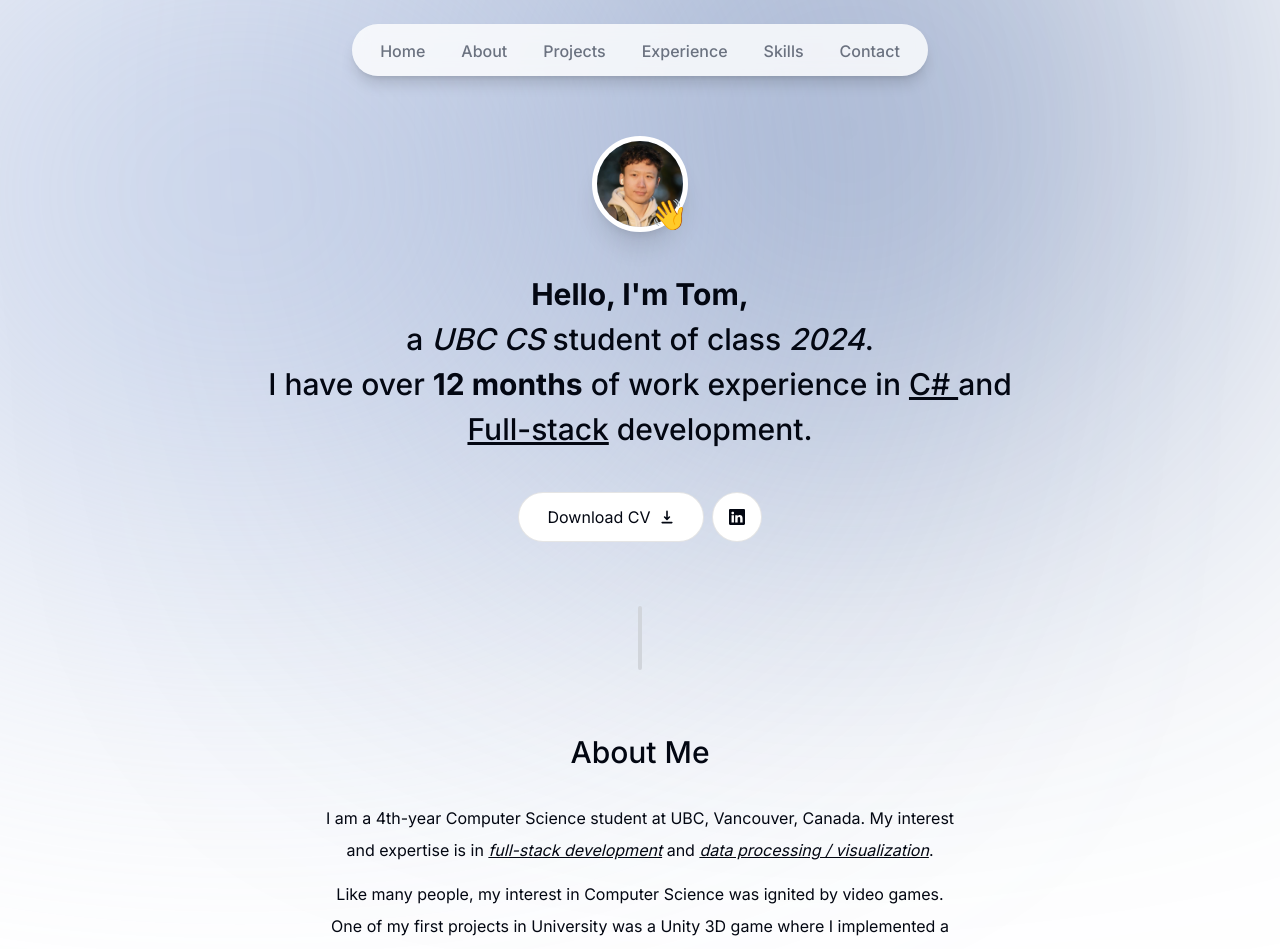
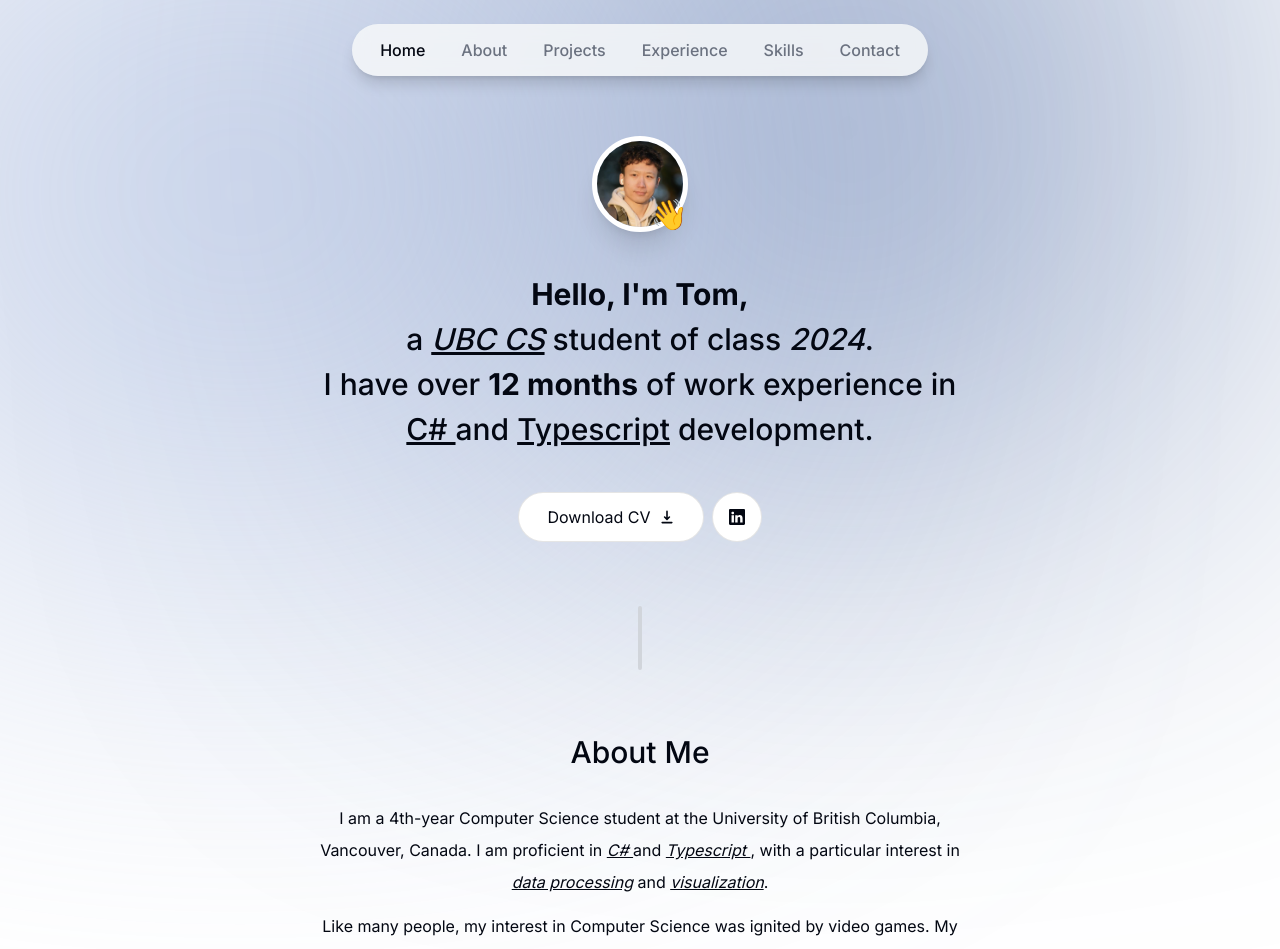
Before and after one commit to tommo217/next-portfolio-site, a Next.js app: page / in a window 1280 px wide. Shown: the top 949 px of the page. Built offline with nearby package versions, Linux system fonts and the light colour scheme.

Commit message:
Header highlight, update intro

```diff
--- a/app/layout.tsx
+++ b/app/layout.tsx
@@ -15,7 +15,7 @@ export default function RootLayout({
   children: React.ReactNode
 }) {
   return (
-    <html lang="en">
+    <html lang="en" className="!scroll-smooth">
       <body className={`${inter.className} bg-gray-10 text-gray-950 pt-10`}>
         <div className="bg-[#103783] -z-10 absolute top-[-8rem] right-[11rem] w-[32rem] h-[32rem] rounded-full blur-[15rem]"></div>
         <div className="bg-[#9bafd9] -z-10 absolute top-[-3rem] left-[-3rem] w-[50rem] h-[30rem] rounded-full blur-[15rem] sm:left-[-10rem]"></div>
--- a/components/about.tsx
+++ b/components/about.tsx
@@ -14,17 +14,17 @@ export default function About() {
     >
       <SectionHeading>About me</SectionHeading>
       <p className="mb-3">
-        I am a 4th-year Computer Science student at UBC, Vancouver, Canada.
-        My interest and expertise is in <i><u>full-stack development</u></i> and <i><u>data processing / visualization</u></i>.
+        I am a 4th-year Computer Science student at the University of British Columbia, Vancouver, Canada.
+        I am proficient in <i><u> C# </u></i> and <i><u>  Typescript </u></i>, with a particular interest in <i><u>data processing</u></i> and <i><u>visualization</u></i>.
       </p>
       <p className="mb-3">
-        Like many people, my interest in Computer Science was ignited by video games. One of my first projects in University was a Unity 3D game where I implemented a grid system and A* pathfinding algorithm. This led me to work in <u><a>3D data visualization</a></u>, which allowed me to use C# and OpenGL in a professional setting.
+        Like many people, my interest in Computer Science was ignited by video games. My first substantial project was a Unity 3D game where I implemented a grid system and A* pathfinding algorithm. This led me to work in <u><a>3D data visualization</a></u>, which allowed me to use C# and OpenGL in a professional setting.
       </p>
       <p className="mb-3">
-        The XML and CSS frontend in the project also exposed me to web development, which, combined with the experience of making an API in Typescript at University, led me to full-stack development.
+        The frontend framework (UI Toolkit) in the project also exposed me to <i>MVVM</i> patterns and web development, which, combined with the experience of implementing an API in Typescript, led me to an internship in full-stack development.
       </p>
       <p className="mb-3">
-        I am currently working (as internship) on a Vue.js-based CRM and administration platform at iQIYI, one of the largest video streaming platforms in China.
+        I am currently working as intern on a Vue and Typescript - based CRM and administration platform at iQIYI, one of the largest video streaming platforms in China.
       </p>
     </motion.section>  )
 }
--- a/components/header.tsx
+++ b/components/header.tsx
@@ -1,26 +1,41 @@
 "use client";
-import React from 'react'
-import {motion} from 'framer-motion';
-import {links} from '@/lib/data';
+import React, { useState } from 'react'
+import { motion } from 'framer-motion';
+import { links } from '@/lib/data';
 import Link from 'next/link';
+import clsx from 'clsx';
 
 export default function Header() {
+  const [currentSection, setCurrentSection] = useState('Home');
+
   return (
     <header id="navbar" className="z-[999] relative">
-        <motion.div className="fixed top-0 left-1/2 -translate-x-1/2 h-[4.5rem] w-full rounded-none border-black border-opacity-40 bg-white bg-opacity-80 shadow-lg shadow-black/[0.15] backdrop-blur-[0.5rem] sm:top-6 sm:h-[3.25rem] sm:w-[36rem] sm:rounded-full"
-        initial={{y:-100, x:"-50%", opacity:0}}
-        animate={{y:0, x:"-50%", opacity:1}}
+      <motion.div className="fixed top-0 left-1/2 -translate-x-1/2 h-[4.5rem] w-full rounded-none border-black border-opacity-40 bg-gray-50 bg-opacity-80 shadow-lg shadow-black/[0.15] backdrop-blur-[0.5rem] sm:top-6 sm:h-[3.25rem] sm:w-[36rem] sm:rounded-full"
+        initial={{ y: -100, x: "-50%", opacity: 0 }}
+        animate={{ y: 0, x: "-50%", opacity: 1 }}
       >
       </motion.div>
-        <nav className="flex fixed top-[0.15rem] left-1/2 -translate-x-1/2 h-12 py-2 sm:top-[1.7rem] sm:h-[initial] sm:py-0">
+      <nav className="flex fixed top-[0.15rem] left-1/2 -translate-x-1/2 h-12 py-2 sm:top-[1.6rem] sm:h-[initial] sm:py-0">
         <ul className="flex w-[22rem] flex-wrap items-center justify-center gap-y-1 text[0.8rem] font-medium text-gray-500 sm:w-[initial] sm:flex-nowrap sm:gap-5">
           {links.map(link => (
             <motion.li className="h-3/4 flex items-center jusfity-center"
               key={link.hash}
-                    initial={{y:-100, opacity:0}}
-                    animate={{y:0, opacity:1}}>
-                        <Link className="flex w-full items-center jusfity-center px-2 py-3 hover:text-gray-950 transition"
-                        href={link.hash}> {link.name} </Link>
+              initial={{ y: -100, opacity: 0 }}
+              animate={{ y: 0, opacity: 1 }}>
+              <Link
+                className={clsx(
+                  {
+                    "flex w-full items-center jusfity-center px-2 py-3 hover:text-gray-950 transition": true,
+                  },
+                  {
+                    "text-gray-950": currentSection === link.name,
+                  }
+                )}
+                href={link.hash}
+                onClick={() => setCurrentSection(link.name)}
+              >
+                {link.name}
+              </Link>
             </motion.li>
           ))}
         </ul>
--- a/components/intro.tsx
+++ b/components/intro.tsx
@@ -44,13 +44,12 @@ export default function Intro({}: Props) {
             </div>
         </div>
         <motion.p
-        className='mb-10 mt-10 px-4 text-xl font-medium !leading-[1.5] sm:text-3xl'
+        className='mb-10 mt-10 px-4 text-xl font-medium !leading-[1.5] sm:text-3xl max-w-2xl'
         initial={{opacity: 0, y:100}}
         animate={{opacity: 1, y:0}}>
           <span className="font-bold"> Hello, I'm Tom,  </span> <br/>
-          a <span className="italic">UBC CS</span> student of class <span className="italic">2024</span>. <br/>
-          I have over <span className="font-bold">12 months</span> of work experience
-           in <span className='underline'>C# </span> and <span className='underline'>Full-stack</span>  development.
+          a <u><i>UBC CS</i></u> student of class <span className="italic">2024</span>. <br/>
+          I have over <span className="font-bold">12 months</span> of work experience in <span className='underline'> C# </span> and <span className='underline'>Typescript</span>  development.
         </motion.p>
 
         {/* buttons */}
--- a/package.json
+++ b/package.json
@@ -13,6 +13,7 @@
     "@types/react": "18.2.46",
     "@types/react-dom": "18.2.18",
     "autoprefixer": "10.4.16",
+    "clsx": "^2.1.0",
     "eslint": "8.56.0",
     "eslint-config-next": "14.0.4",
     "framer-motion": "^10.17.9",
```
Also changed, not shown: 1 other file (tests, documents, lock files or other folders). Lines whose indentation alone changed are shown as unchanged.
